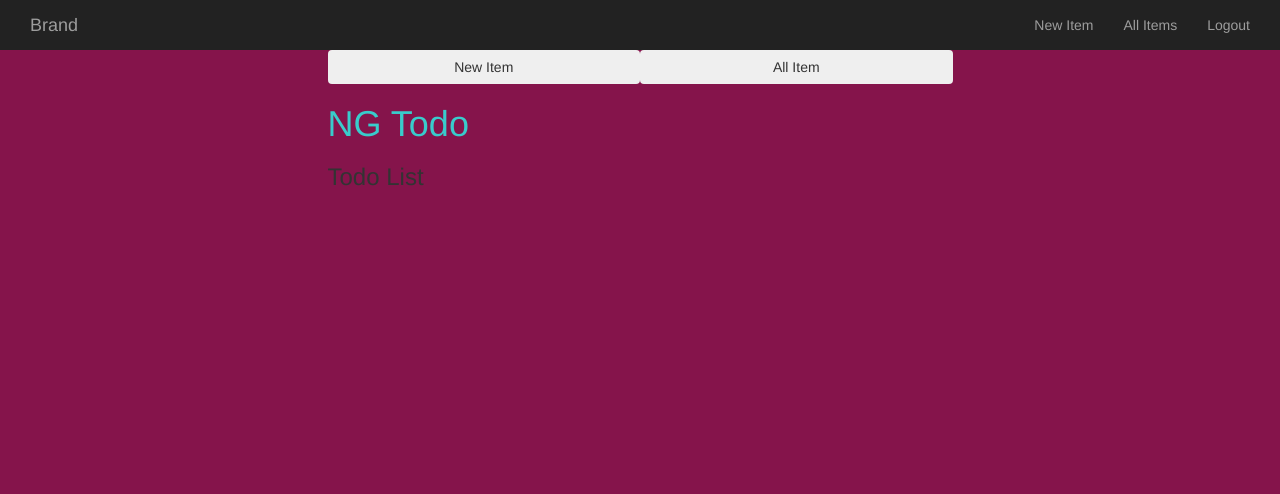
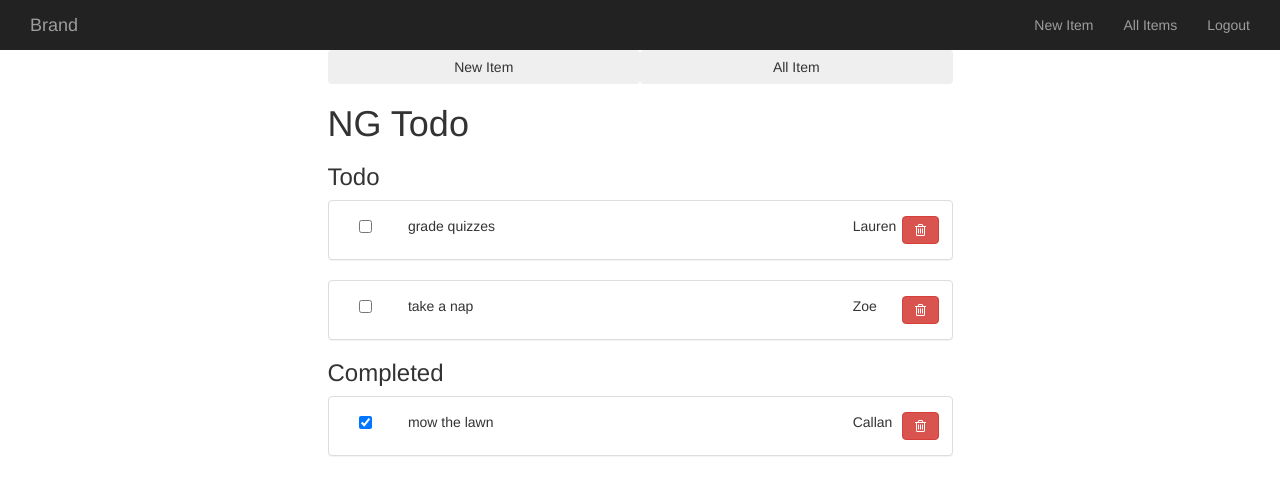
Before and after one commit to hhthacker/angular-todo, a plain HTML site: page index.html in a window 1280 px wide. Drawn offline with nearby package versions, Linux system fonts and the light colour scheme.

Commit message:
checkbox

```diff
--- a/index.html
+++ b/index.html
@@ -5,6 +5,7 @@
     <meta charset="utf-8">
     <title>Angular</title>
     <link rel="stylesheet" href="./lib/bower_components/bootstrap/dist/css/bootstrap.css" type="text/css">
+    <link rel="stylesheet" href="https://maxcdn.bootstrapcdn.com/font-awesome/4.7.0/css/font-awesome.min.css" type="text/css"
     <link rel="stylesheet" href="./styles/main.css" type="text/css">
 </head>
 
@@ -31,7 +32,6 @@
         </div>
         <!-- /.container-fluid -->
     </nav>
-
     <div ng-controller="ItemCtrl">
         <div class="row">
             <div class="col-xs-6 col-xs-offset-3">
@@ -46,12 +46,39 @@
                     <h3>New Todo</h3>
                 </div>
                 <div ng-show="showListView">
-          <h3>Todo List</h3>
+                    <h3>Todo</h3>
+                    <div ng-repeat="item in items | filter:{isCompleted:false}">
+                        <div class="panel panel-default">
+                            <div class="panel-body">
+                                <div class="col-xs-1">
+                                    <input type="checkbox" name="" ng-checked="item.isCompleted" />
+                                </div>
+                                <div class="col-xs-7">{{item.task}}</div>
+                                <div class="col-xs-1 col-xs-offset-2">{{item.assignedTo}}</div>
+                                <div class="col-xs-1">
+                                    <button class="btn btn-danger fa fa-trash-o"></button>
                                 </div>
                             </div>
                         </div>
-
-
+                    </div>
+                    <h3>Completed</h3>
+                    <div ng-repeat="item in items | filter:{isCompleted:true}">
+                        <div class="panel panel-default">
+                            <div class="panel-body">
+                                <div class="col-xs-1">
+                                    <input type="checkbox" name="" ng-checked="item.isCompleted" />
+                                </div>
+                                <div class="col-xs-7">{{item.task}}</div>
+                                <div class="col-xs-1  col-xs-offset-2">{{item.assignedTo}}</div>
+                                <div class="col-xs-1">
+                                    <button class="btn btn-danger fa fa-trash-o"></button>
+                                </div>
+                            </div>
+                        </div>
+                    </div>
+                </div>
+            </div>
+        </div>
     </div>
     <script src="./lib/bower_components/jquery/dist/jquery.js" type="text/javascript"></script>
     <script src="./lib/bower_components/bootstrap/dist/js/bootstrap.js" type="text/javascript"></script>
--- a/javascripts/main.js
+++ b/javascripts/main.js
@@ -10,6 +10,28 @@ app.controller("NavCtrl", ($scope) => {
 app.controller("ItemCtrl", ($scope) => {
 	$scope.dog = "Woof";
 	$scope.showListView = true;
+	$scope.items = [
+        {
+          id: 0,
+          task: "mow the lawn",
+          isCompleted: true,
+          assignedTo: "Callan",
+        },
+        {
+          id: 1,
+          task: "grade quizzes",
+          isCompleted: false,
+          assignedTo: "Lauren",
+        },
+        {
+          id: 2,
+          task: "take a nap",
+          isCompleted: false,
+          assignedTo: "Zoe",
+        }
+      ];
+
+
 
 	$scope.newItem = () => {
 		$scope.showListView = false;
```
Lines whose indentation alone changed are shown as unchanged.
